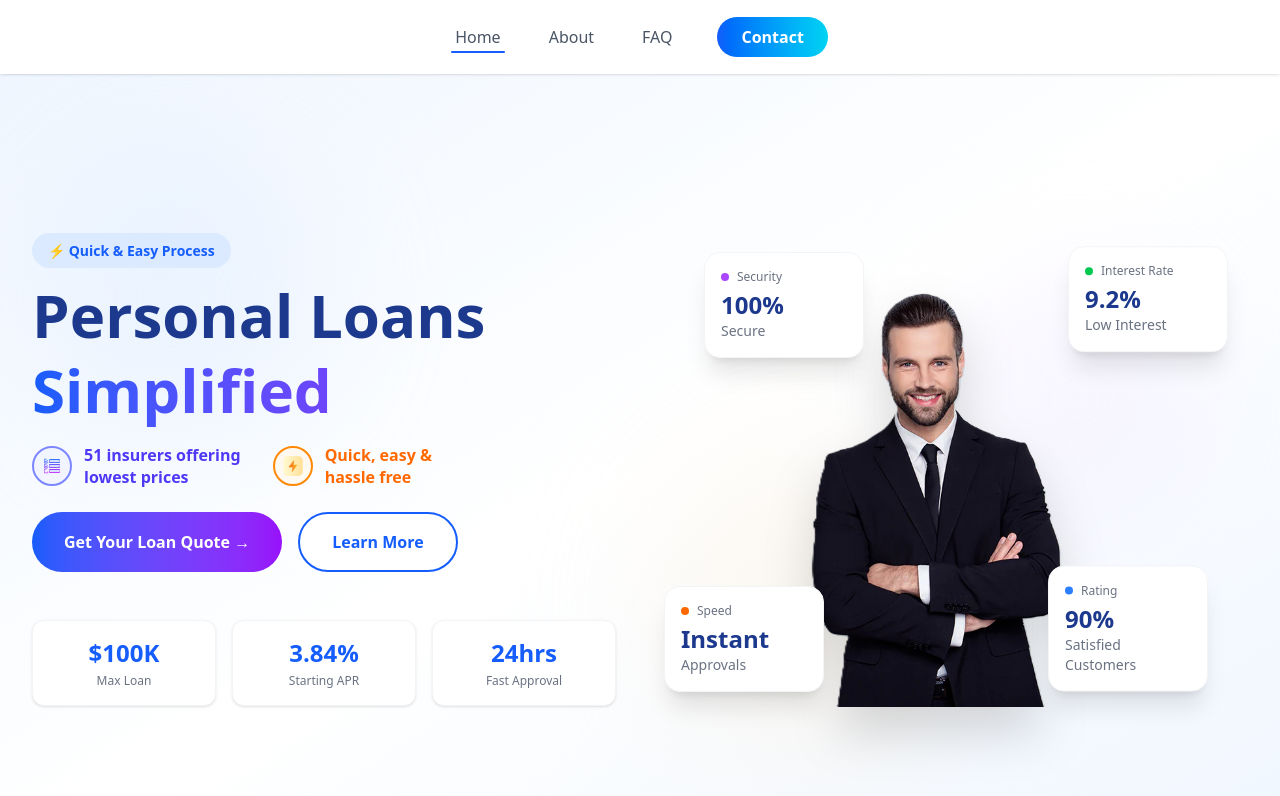
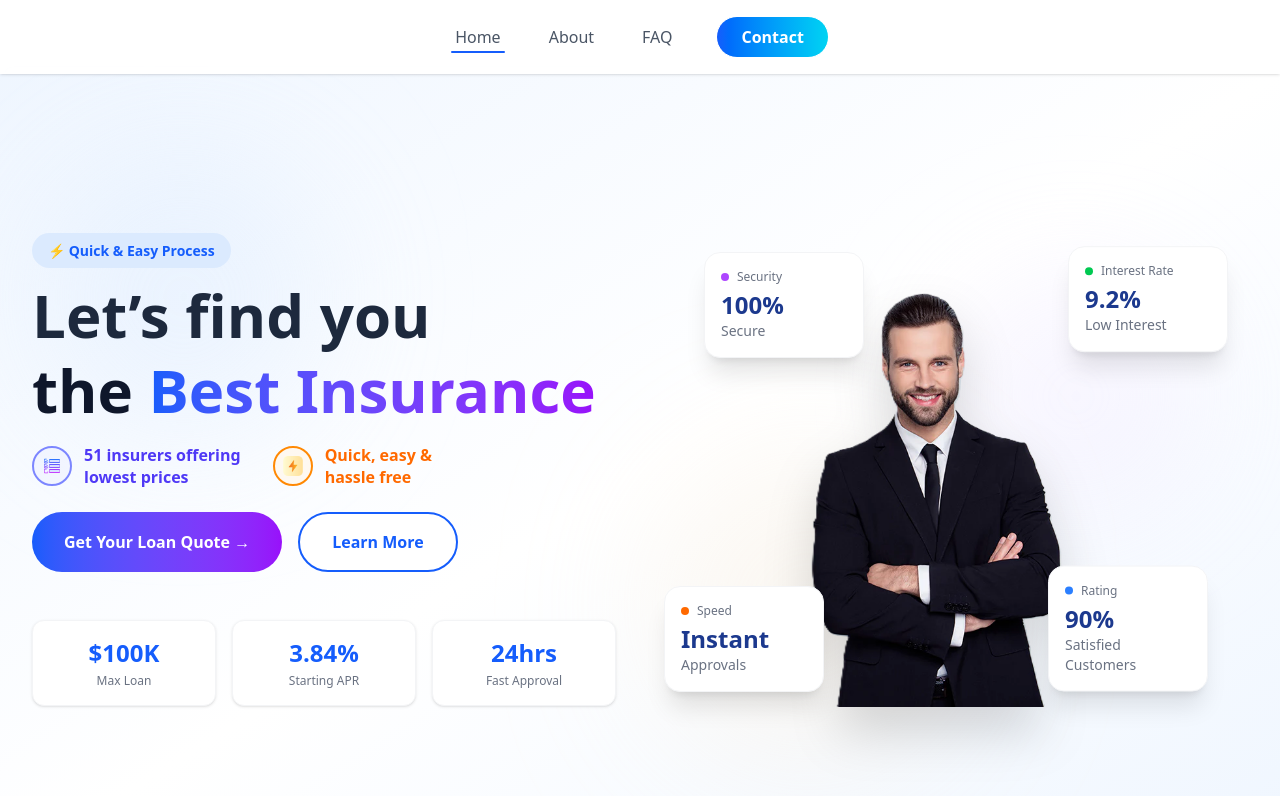
Before and after one commit to Animeshkumar5/loan, a React (Vite) app: page / in a window 1280 px wide. Shown: the top 796 px of the page. Built offline with nearby package versions, Linux system fonts and the light colour scheme.

Commit message:
updated hero sec without conflict

```diff
--- a/src/pages/Home.jsx
+++ b/src/pages/Home.jsx
@@ -123,12 +123,13 @@ export default function Home() {
                   </span>
                 </div>
 
-                <h1 className="text-4xl sm:text-5xl lg:text-6xl font-bold text-blue-900 leading-tight">
-                  Personal Loans
-                  <span className="block text-transparent bg-clip-text bg-gradient-to-r from-blue-600 to-purple-600">
-                    Simplified
+                <h1 className="text-4xl sm:text-5xl lg:text-6xl font-bold leading-tight text-slate-800">
+                  <span className="block">Let’s find you</span>
+                  <span className="block text-slate-900 font-extrabold">
+                    the <span className="text-transparent bg-clip-text bg-gradient-to-r from-blue-600 to-purple-600">Best Insurance</span>
                   </span>
                 </h1>
+
 
 
                 {/* Quick benefits row */}
```
